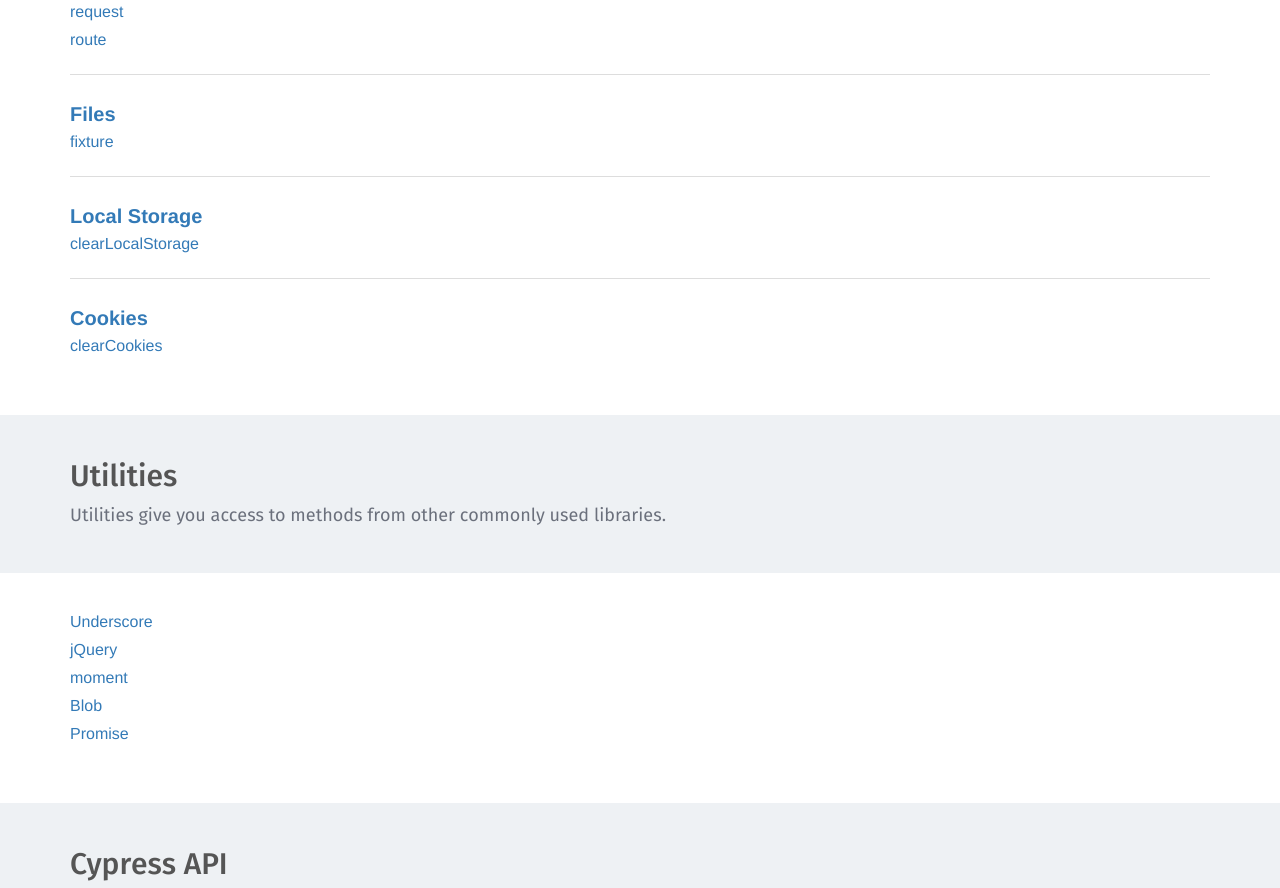
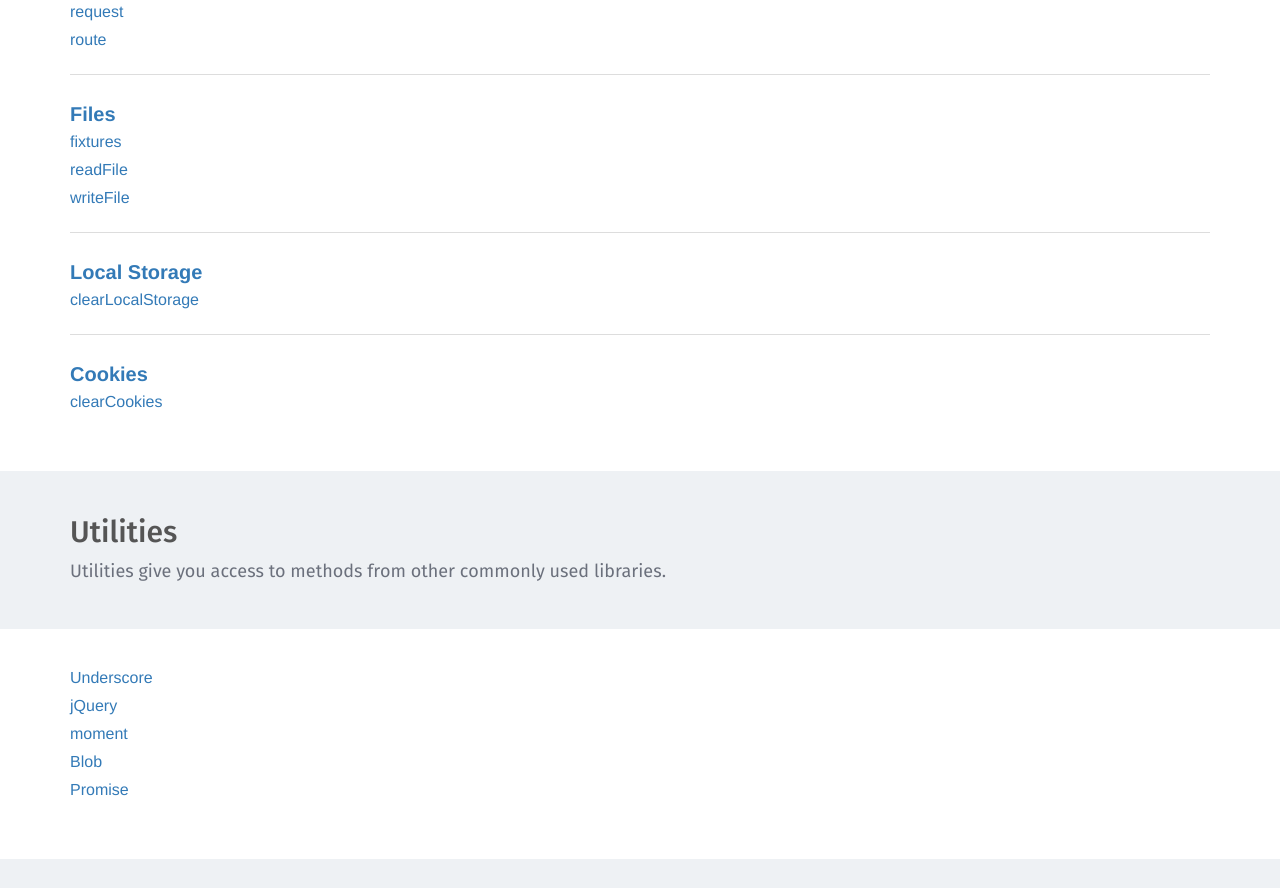
Before and after one commit to cypress-io/cypress-example-kitchensink, a website: page app/index.html in a window 1280 px wide. Shown: the part 2895-3783 px from the top of the page. Drawn offline with Linux system fonts and the light colour scheme.

Commit message:
added readFile and writeFile commands to index.html / fixed typo in fixtures link.

```diff
--- a/app/index.html
+++ b/app/index.html
@@ -211,7 +211,9 @@
           <li>
             <a href="/commands/files">Files</a>
             <ul>
-              <li><a href="/commands/fixtures">fixture</a></li>
+              <li><a href="/commands/fixtures">fixtures</a></li>
+              <li><a href="/commands/readfile">readFile</a></li>
+              <li><a href="/commands/writefile">writeFile</a></li>
             </ul>
           </li>
           <li>
```
